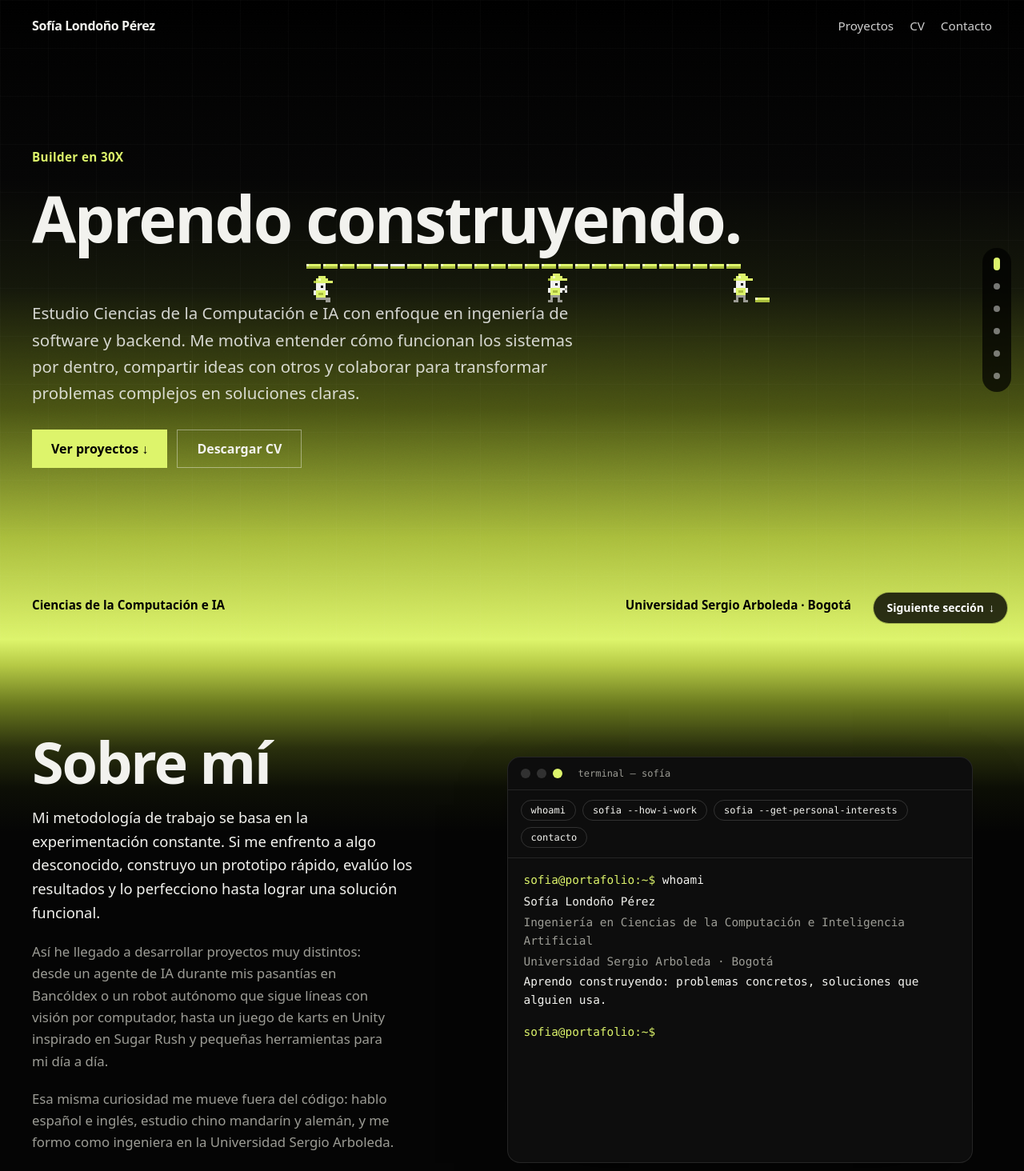
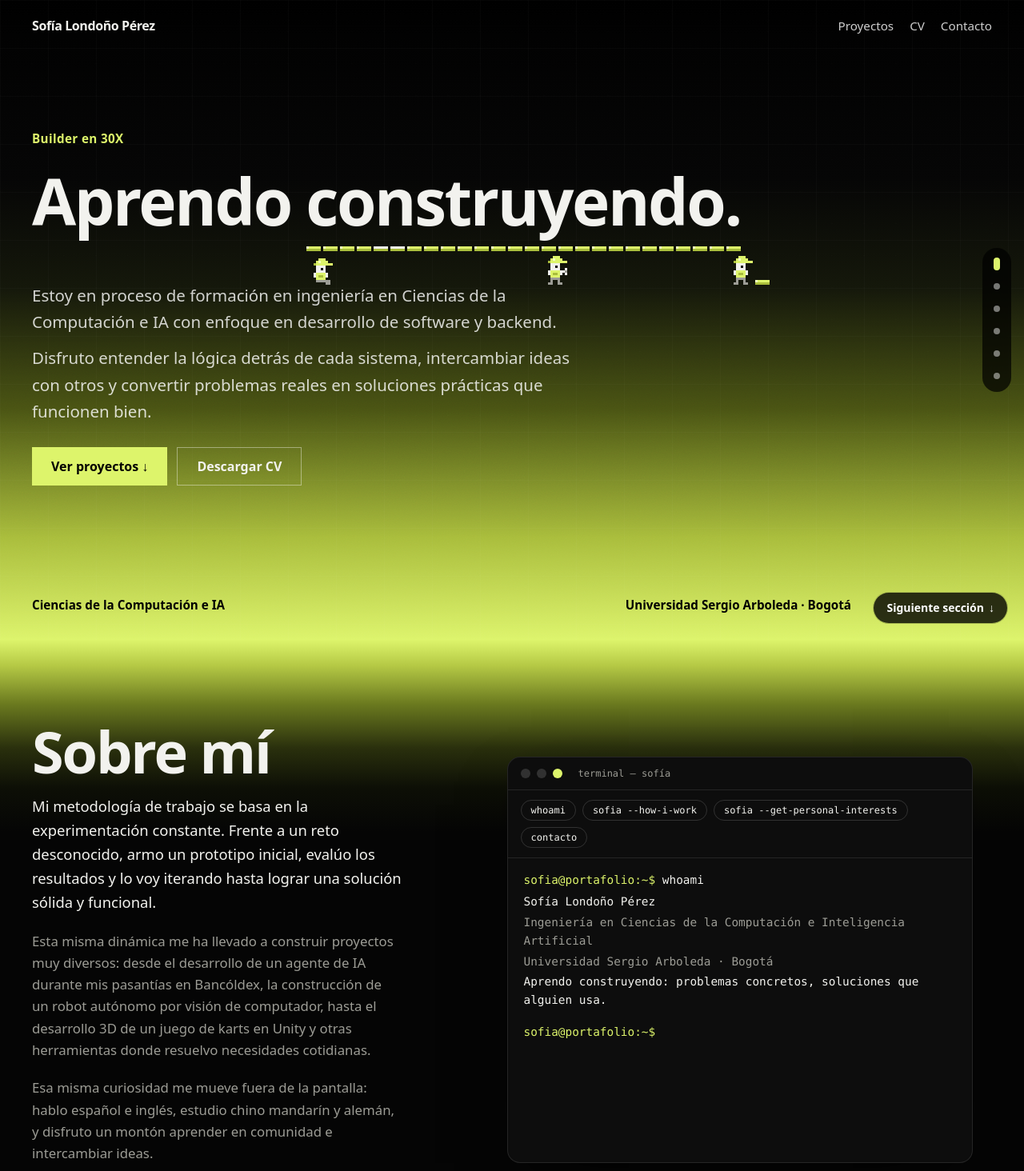
Before and after one commit to sofia-londono/portafolio, a React (Vite) app: page / in a window 1280 px wide. Shown: the top 1464 px of the page at 80% size. Built offline with nearby package versions, Linux system fonts and the light colour scheme.

Commit message:
Textos nuevos de portada y Sobre mí, pasantía de verano en Bancóldex y OpenCV en el stack

```diff
--- a/src/App.tsx
+++ b/src/App.tsx
@@ -155,7 +155,7 @@ const FUERA: { t: string; big: string; small: string }[] = [
 ]
 
 const CV_FACTS: { t: string; items: string[] }[] = [
-  { t: "Experiencia", items: ["Bancóldex · Práctica en Gestión del Talento Humano"] },
+  { t: "Experiencia", items: ["Bancóldex · Pasantía de verano en Gestión del Talento Humano"] },
   { t: "Formación", items: ["Ing. en Ciencias de la Computación e IA · U. Sergio Arboleda", "Talento Tech · Bootcamps de IA y de Análisis de Datos"] },
   { t: "Hackathones", items: ["Banco Agrario", "TalentoTECH · finalista con DataMind"] },
 ]
@@ -231,9 +231,10 @@ export default function App() {
               <h1 className="pb-3 text-[clamp(2.4rem,6.5vw,5rem)] leading-[0.95] font-[720] tracking-[-0.03em] [font-stretch:108%] sm:pb-9">
                 Aprendo <span ref={wordRef}>construyendo.</span>
               </h1>
-              <p className="max-w-[60ch] text-[clamp(1.05rem,1.6vw,1.3rem)] leading-relaxed text-white/80">
-                Estudio Ciencias de la Computación e IA con enfoque en ingeniería de software y backend. Me motiva entender cómo funcionan los sistemas por dentro, compartir ideas con otros y colaborar para transformar problemas complejos en soluciones claras.
-              </p>
+              <div className="max-w-[60ch] space-y-3 text-[clamp(1.05rem,1.6vw,1.3rem)] leading-relaxed text-white/80">
+                <p>Estoy en proceso de formación en ingeniería en Ciencias de la Computación e IA con enfoque en desarrollo de software y backend.</p>
+                <p>Disfruto entender la lógica detrás de cada sistema, intercambiar ideas con otros y convertir problemas reales en soluciones prácticas que funcionen bien.</p>
+              </div>
               <div className="flex flex-wrap gap-3">
                 <a href="#proyectos" className="bg-amarillo inline-flex h-12 items-center px-6 font-[650] text-black hover:brightness-105">Ver proyectos ↓</a>
                 <a {...CV} className="inline-flex h-12 items-center border border-white/40 px-6 font-[600] hover:border-white">Descargar CV</a>
@@ -255,13 +256,13 @@ export default function App() {
             <div className="grid gap-5">
               <h2 id="t-sobre" className={H2}>Sobre mí</h2>
               <p className="max-w-[46ch] text-[1.15rem] leading-relaxed">
-                Mi metodología de trabajo se basa en la experimentación constante. Si me enfrento a algo desconocido, construyo un prototipo rápido, evalúo los resultados y lo perfecciono hasta lograr una solución funcional.
+                Mi metodología de trabajo se basa en la experimentación constante. Frente a un reto desconocido, armo un prototipo inicial, evalúo los resultados y lo voy iterando hasta lograr una solución sólida y funcional.
               </p>
               <p className="text-muted-foreground max-w-[48ch] text-[1.05rem] leading-relaxed">
-                Así he llegado a desarrollar proyectos muy distintos: desde un agente de IA durante mis pasantías en Bancóldex o un robot autónomo que sigue líneas con visión por computador, hasta un juego de karts en Unity inspirado en Sugar Rush y pequeñas herramientas para mi día a día.
+                Esta misma dinámica me ha llevado a construir proyectos muy diversos: desde el desarrollo de un agente de IA durante mis pasantías en Bancóldex, la construcción de un robot autónomo por visión de computador, hasta el desarrollo 3D de un juego de karts en Unity y otras herramientas donde resuelvo necesidades cotidianas.
               </p>
               <p className="text-muted-foreground max-w-[48ch] text-[1.05rem] leading-relaxed">
-                Esa misma curiosidad me mueve fuera del código: hablo español e inglés, estudio chino mandarín y alemán, y me formo como ingeniera en la Universidad Sergio Arboleda.
+                Esa misma curiosidad me mueve fuera de la pantalla: hablo español e inglés, estudio chino mandarín y alemán, y disfruto un montón aprender en comunidad e intercambiar ideas.
               </p>
               <p className="text-muted-foreground text-sm">Prueba la terminal: haz clic en un comando o escríbelo.</p>
             </div>
--- a/src/components/herramientas.tsx
+++ b/src/components/herramientas.tsx
@@ -3,7 +3,7 @@
 // retrasar la primera pantalla.
 import {
   siAngular, siClaude, siCplusplus, siFastapi, siGit, siGooglegemini, siJavascript,
-  siJira, siKotlin, siPerplexity, siPython, siStreamlit, siTailwindcss, siUnity, siVercel,
+  siJira, siKotlin, siOpencv, siPerplexity, siPython, siStreamlit, siTailwindcss, siUnity, siVercel,
 } from "simple-icons"
 
 // Versiones en blanco (monocromo) de los logos que no están en simple-icons.
@@ -29,6 +29,7 @@ const STACK: Omit<MarqueeLogo, "gradient">[] = [
   { name: "Angular", icon: siAngular },
   { name: "Tailwind CSS", icon: siTailwindcss },
   { name: "Streamlit", icon: siStreamlit },
+  { name: "OpenCV", icon: siOpencv },
   { name: "AWS", src: aws },
   { name: "Vercel", icon: siVercel },
   { name: "Git", icon: siGit },
```
